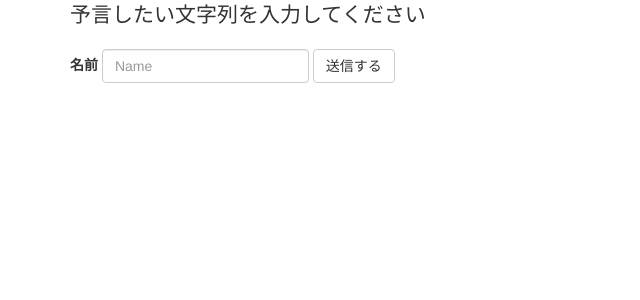
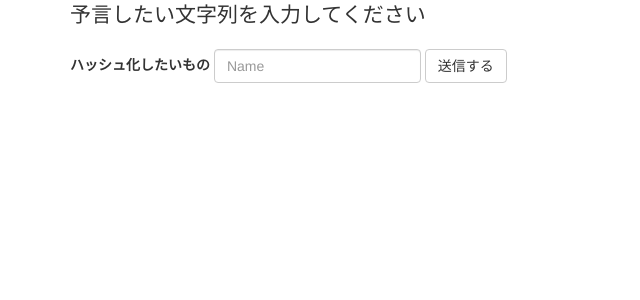
Before and after one commit to o108minmin/nsd, a Flask app: page / in a window 1280 px wide. Shown: the top 300 px of the page, without its empty margins (0-640 px from the left). Run offline with Flask 2, Linux system fonts and the light colour scheme; some libraries are stand-ins or nearby versions.

Commit message:
Fix message 名前ではなく、ハッシュ化したいもの

```diff
--- a/templates/index.html
+++ b/templates/index.html
@@ -14,7 +14,7 @@
           {% endif %}
         </p>
         <form action="/post" method="post" class="form-inline">
-          <label for="name">名前</label>
+          <label for="name">ハッシュ化したいもの</label>
           <input type="text" class="form-control" id="name" name="name" placeholder="Name">
           <button type="submit" class="btn btn-default">送信する</button>
         </form>
```
